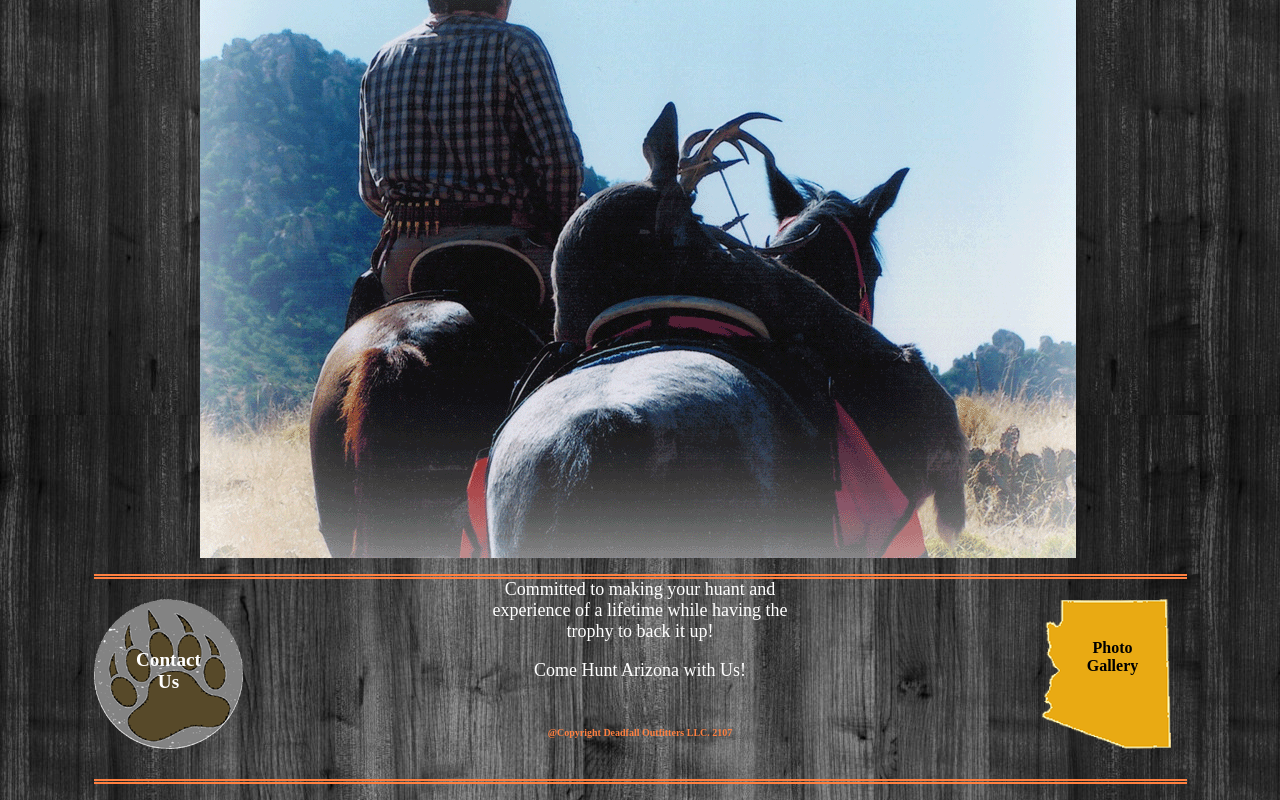
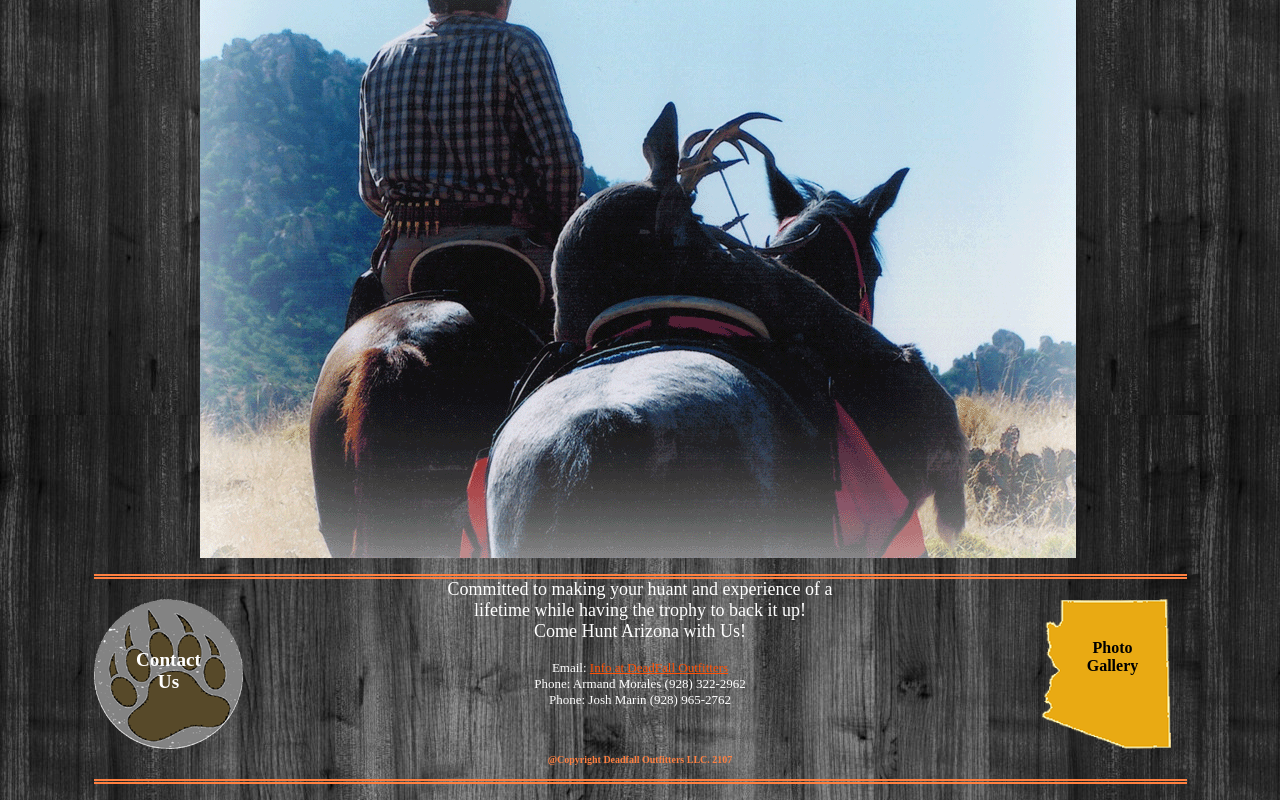
Before and after one commit to jasonpjones/deadfall, a website: page index.html in a window 1280 px wide. Shown: the part 335-1135 px from the top of the page. Drawn offline with nearby package versions, Linux system fonts and the light colour scheme.

Commit message:
Add contact info to footer

```diff
--- a/index.html
+++ b/index.html
@@ -54,8 +54,15 @@
 
                 <div class="footer_center">
                     <div class="footer_phrase">
-                        <p>Committed to making your huant and experience of a lifetime while having the trophy to back it up!</p>
-                        <p>Come Hunt Arizona with Us!</p>
+                        <p>
+                            Committed to making your huant and experience of a lifetime while having the trophy to back it up!<br/>
+                            Come Hunt Arizona with Us!
+                        </p>
+                        <p class="footer_contact_info">
+                            Email: <a href="mailto:deadfalloutfitters@gmail.com" target="_top">Info at DeadFall Outfitters</a><br/>
+                            Phone: Armand Morales (928) 322-2962<br/>
+                            Phone: Josh Marin (928) 965-2762
+                        </p>
                     </div>
                     <div class="footer_copyright">
                         @Copyright Deadfall Outfitters LLC. 2107
--- a/styles/layout.css
+++ b/styles/layout.css
@@ -51,9 +51,23 @@ header, footer {
 
 .footer_phrase
 {
-    width: 300px;
+    width: 390px;
     font-size: large;
 }
+
+footer_phrase_contact_info
+{
+    font-size: small;
+}
+
+.footer_contact_info {
+    font-size: small;
+}
+.footer_contact_info a {
+    color: #FF5105
+}
+
+
 .footer_copyright
 {
     font-size: x-small;
```
